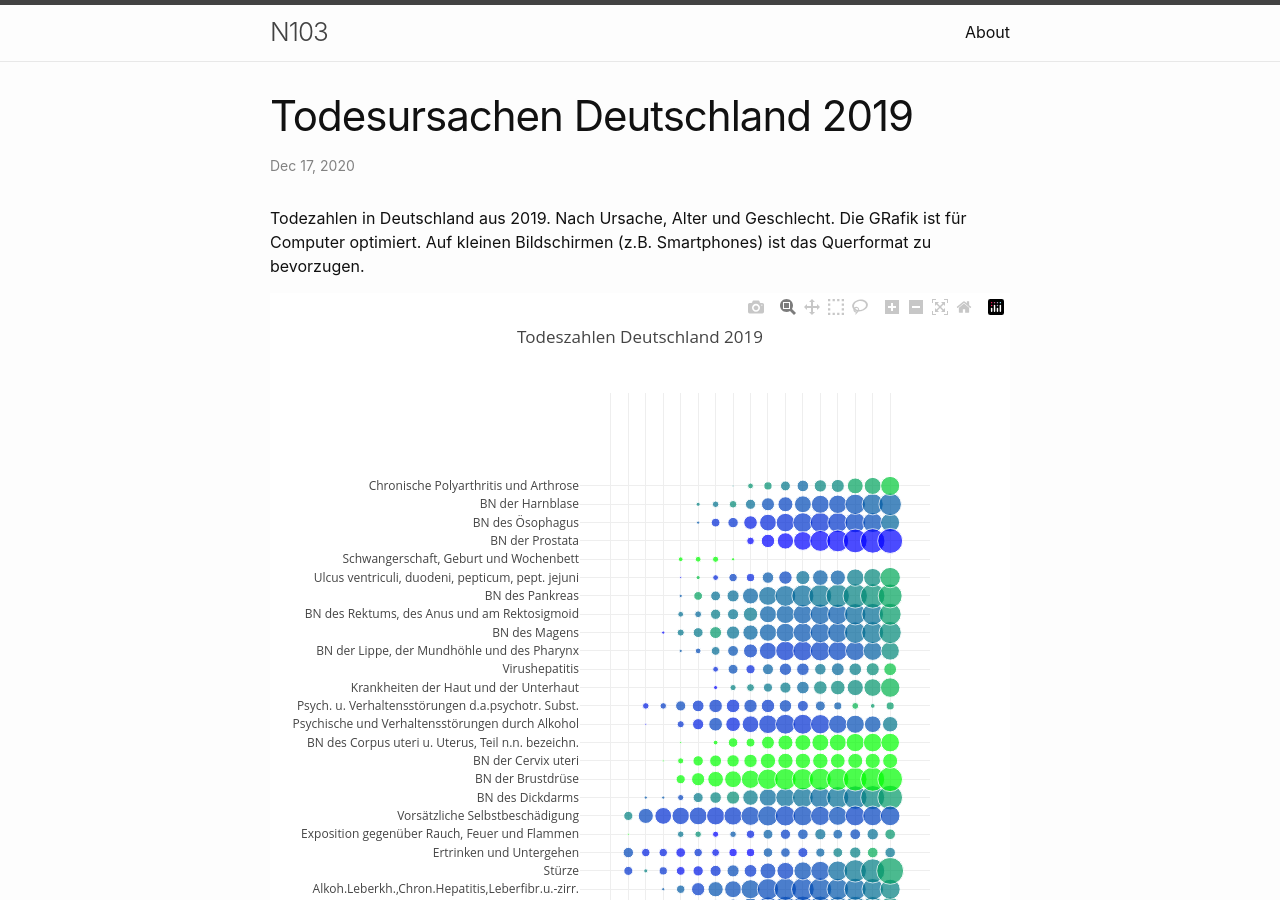
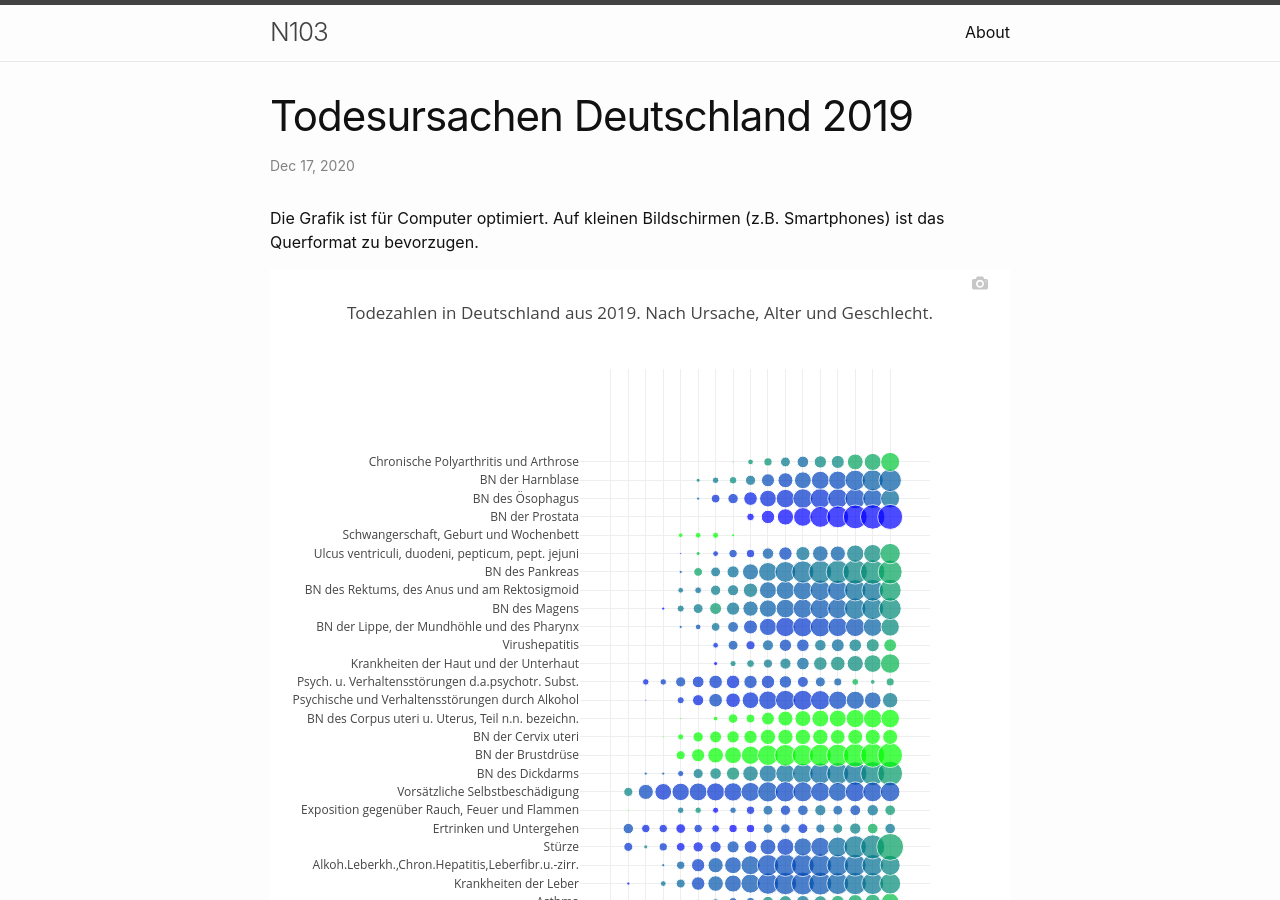
Before and after one commit to n103/n103.github.io, a Jekyll site: the page built from _posts/2020-12-17-Todesursachen-Deutschland-2019.md, in a window 1280 px wide and 900 px high. Built offline with Jekyll 4.4.1, drawn with Linux system fonts in a browser that asks for light colours; nearby versions of some CDN libraries; library files that are not in the unit come from our copies; some of the changed lines change nothing that is shown.

Commit message:
Update 2020-12-17-Todesursachen-Deutschland-2019.md

```diff
--- a/_posts/2020-12-17-Todesursachen-Deutschland-2019.md
+++ b/_posts/2020-12-17-Todesursachen-Deutschland-2019.md
@@ -1,16 +1,13 @@
 ---
 layout: post
 ---
-Todezahlen in Deutschland aus 2019. Nach Ursache, Alter und Geschlecht.
-Die GRafik ist für Computer optimiert. Auf kleinen Bildschirmen (z.B. Smartphones) ist das Querformat zu bevorzugen.
+Die Grafik ist für Computer optimiert. Auf kleinen Bildschirmen (z.B. Smartphones) ist das Querformat zu bevorzugen.
 <div id='myDiv'>
 <!-- Plotly chart will be drawn inside this DIV -->
 </div>
 <script src="{{base}}/assets/tod.js" > </script>
 <script src="{{base}}/assets/plotly.js" > </script>
 <script>
-
-
         var log = {
             x: data['source'],
             y: data['target'],
@@ -23,10 +20,11 @@ Die GRafik ist für Computer optimiert. Auf kleinen Bildschirmen (z.B. Smartphon
             }
         };
 
-        var config = [log];
+        var dataPlotly = [log];
 
         var layout = {
-            title: 'Todeszahlen Deutschland 2019',
+            title: 'Todezahlen in Deutschland aus 2019. Nach Ursache, Alter und Geschlecht.',
+            hovermode: "closest",
             showlegend: false,
             height: 1800,
             //width: 1400,
@@ -37,7 +35,12 @@ Die GRafik ist für Computer optimiert. Auf kleinen Bildschirmen (z.B. Smartphon
 
         };
 
-        Plotly.newPlot('myDiv', config, layout);
+        var config = {
+            modeBarButtonsToRemove: ['zoom2d', 'pan2d', 'select2d', 'lasso2d', 'zoomIn2d', 'zoomOut2d', 'autoScale2d', 'resetScale2d', 'toggleSpikelines', 'hoverCompareCartesian', 'hoverClosestCartesian'],
+            displaylogo: false
+        }
+
+        Plotly.newPlot('myDiv', dataPlotly, layout, config );
 
 </script>
 
```
